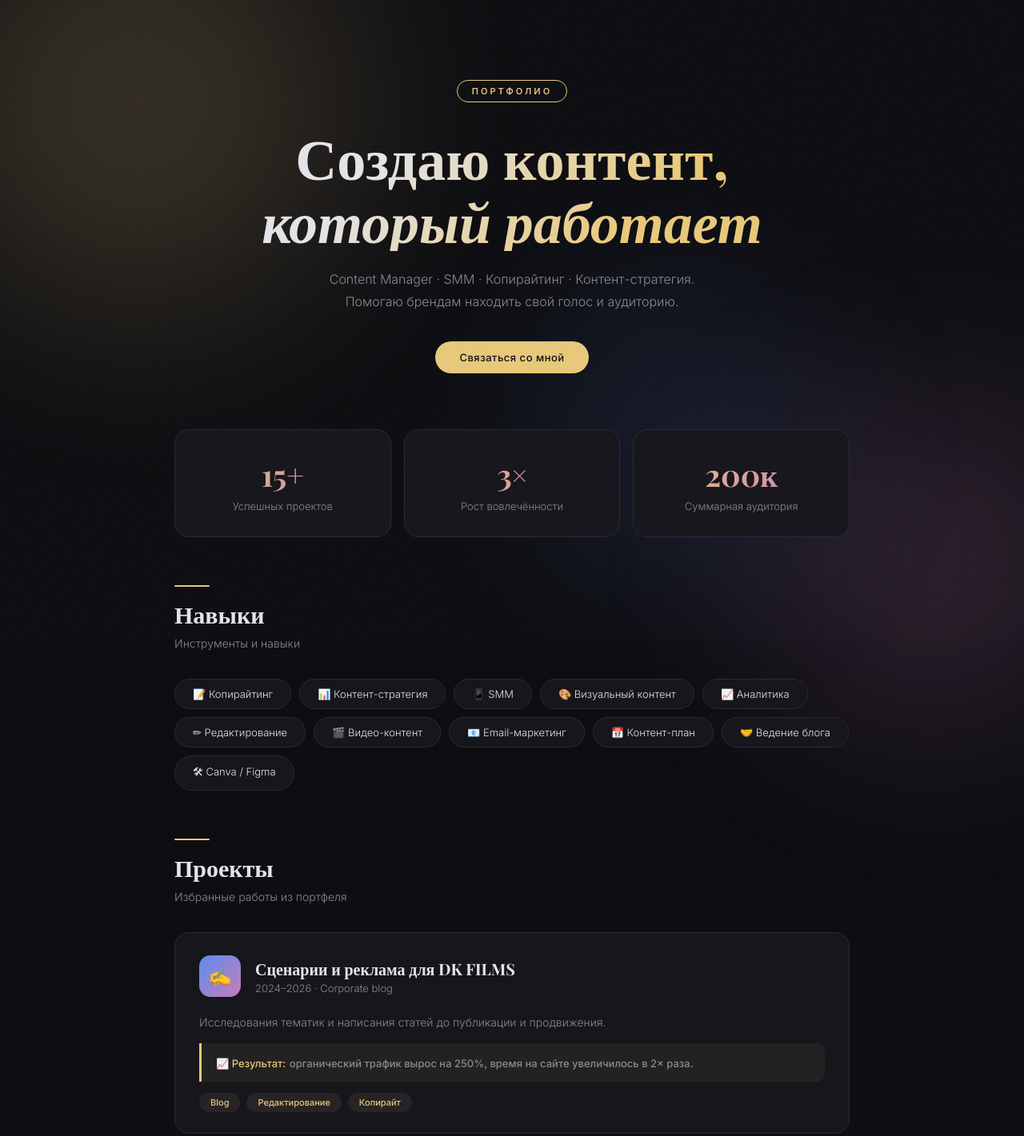
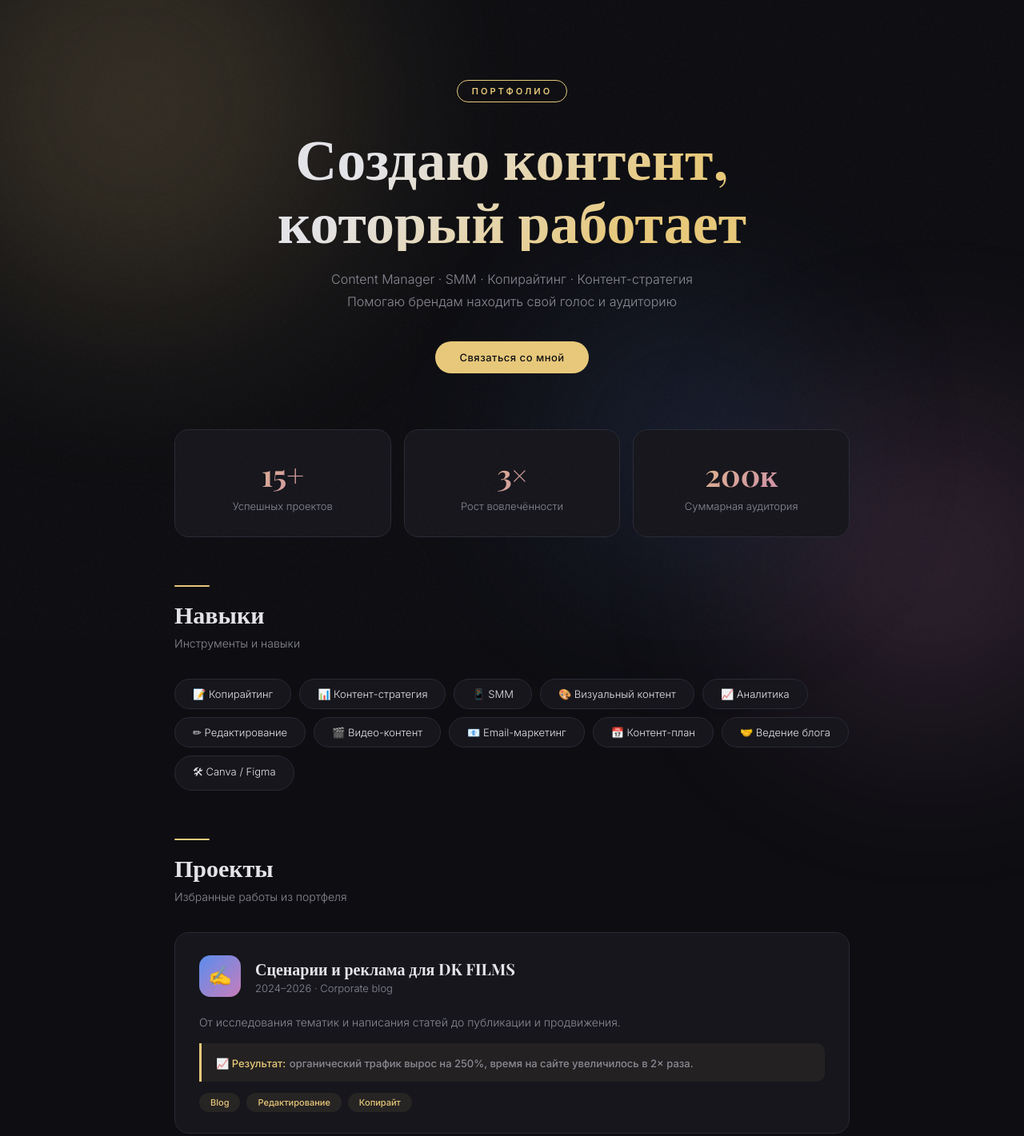
Before and after one commit to SparkFires/portfolioContentM, a plain HTML site: page index.html in a window 1280 px wide. Shown: the top 1421 px of the page at 80% size. Drawn offline with nearby package versions, Linux system fonts and the light colour scheme; a web font is replaced by a local one.

Commit message:
Update index.html

```diff
--- a/index.html
+++ b/index.html
@@ -260,8 +260,8 @@
     <!-- ─── HERO ─── -->
     <header class="hero">
         <div class="tag">Портфолио</div>
-        <h1>Создаю контент,<br><em>который работает</em></h1>
-        <p class="sub">Content Manager · SMM · Копирайтинг · Контент-стратегия. Помогаю брендам находить свой голос и аудиторию.</p>
+        <h1>Создаю контент,<br>который работает</h1>
+        <p class="sub"> Content Manager · SMM · Копирайтинг · Контент-стратегия <br> Помогаю брендам находить свой голос и аудиторию</p>
         <div class="cta-row">
             <a href="https://t.me/DenisMastermind" class="btn btn-primary">Связаться со мной</a>
         </div>
@@ -321,7 +321,7 @@
                 </div>
             </div>
             <div class="proj-body">
-                <p> Исследования тематик и написания статей до публикации и продвижения.</p>
+                <p> От исследования тематик и написания статей до публикации и продвижения.</p>
                 <div class="proj-results">
                     <span>📈 Результат:</span> <span style="color:var(--text-muted)"> органический трафик вырос на 250%, время на сайте увеличилось в 2× раза.</span>
                 </div>
@@ -426,10 +426,6 @@
                         <img src="https://upload.wikimedia.org/wikipedia/commons/thumb/8/82/Telegram_logo.svg/120px-Telegram_logo.svg.png" alt="Telegram" class="contact-icon">
                         <span>@DenisMastermind</span>
                     </div>
-                    <div class="contact-item">
-                        <img src="https://upload.wikimedia.org/wikipedia/commons/thumb/7/79/HeadHunter_logo.png/120px-HeadHunter_logo.png" alt="HeadHunter" class="contact-icon">
-                        <span>Denis Arshinsky</span>
-                    </div>
             </div>
         </div>
     </section>
```
